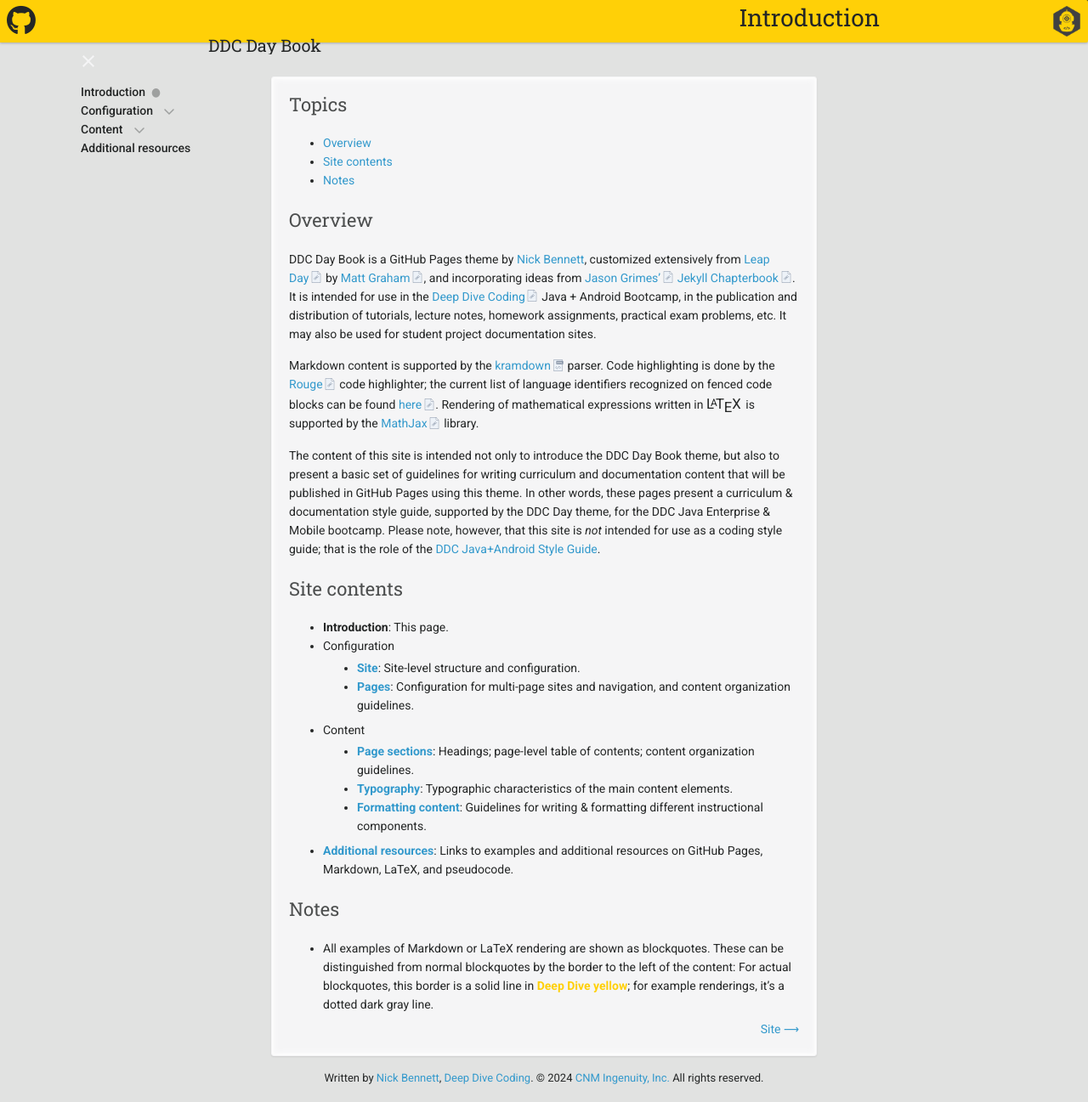
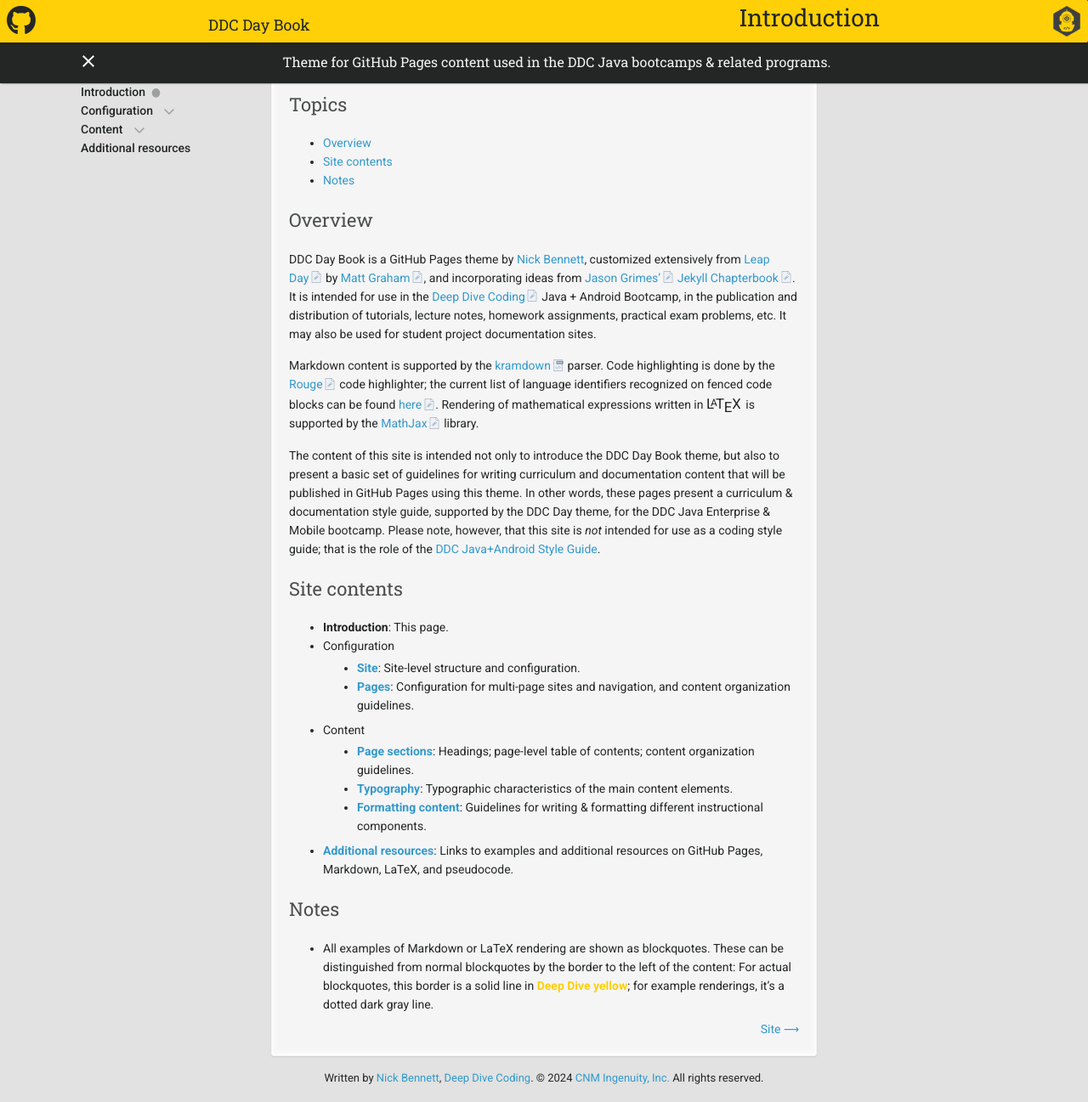
Before and after one commit to ddc-java/ddc-day-book, a Jekyll site: the page built from index.md, in a window 1280 px wide and 1297 px high. Shown: the whole window at 85% size. Built offline with Jekyll 4.4.1, drawn with Linux system fonts in a browser that asks for light colours; nearby versions of some CDN libraries; our own code applies the rules of GitHub Pages for plain Markdown files; formulas are drawn with MathJax 3.

Commit message:
Build title links individually 4

```diff
--- a/_sass/ddc-day-book.scss
+++ b/_sass/ddc-day-book.scss
@@ -447,6 +447,7 @@
   left:0;
   right:0;
   width: auto;
+  height: 86px;
   text-align: center;
   background-color: $base-dark-color;
   background-image: none;
@@ -504,7 +505,6 @@
   }
 
   h1 {
-
     display: inline-block;
     position: absolute;
     max-width: 790px;
@@ -521,44 +521,25 @@
     -o-text-overflow: ellipsis;
     -ms-text-overflow: ellipsis;
     z-index: 300;
-
-    a {
-
-      font-family: unset;
-      color: unset;
-      font-size: 0.6em;
-      vertical-align: 0.3em;
-
-      &:visited {
-        color: unset;
-        text-decoration: none;
-      }
-
-      &:hover {
-        color: unset;
-        text-decoration: none;
-      }
-
-    }
-
   }
 
   h2 {
 
     display: inline-block;
     position: absolute;
-    max-width: 815px;
+    max-width: 790px;
     top: 20px;
     left: 50%;
     margin-left: -395px;
-    font-size: 20px;
+    margin-top: 0!important;
+    font-size: 18px;
     color: $base-dark-color;
     white-space: nowrap;
     overflow: hidden;
     text-overflow: ellipsis;
     -o-text-overflow: ellipsis;
     -ms-text-overflow: ellipsis;
-    z-index: 300;
+    z-index: 250;
 
     a {
 
@@ -580,10 +561,13 @@
   }
 
   p {
+    position: absolute;
+    width: 100%;
+    bottom: 14px;
+    margin: 0;
     font-family: $title-fonts;
+    font-size: 18px;
     color: $base-light-color;
-    font-size: 18px;
-    margin: 0;
     white-space: nowrap;
     overflow: hidden;
     text-overflow: ellipsis;
```
